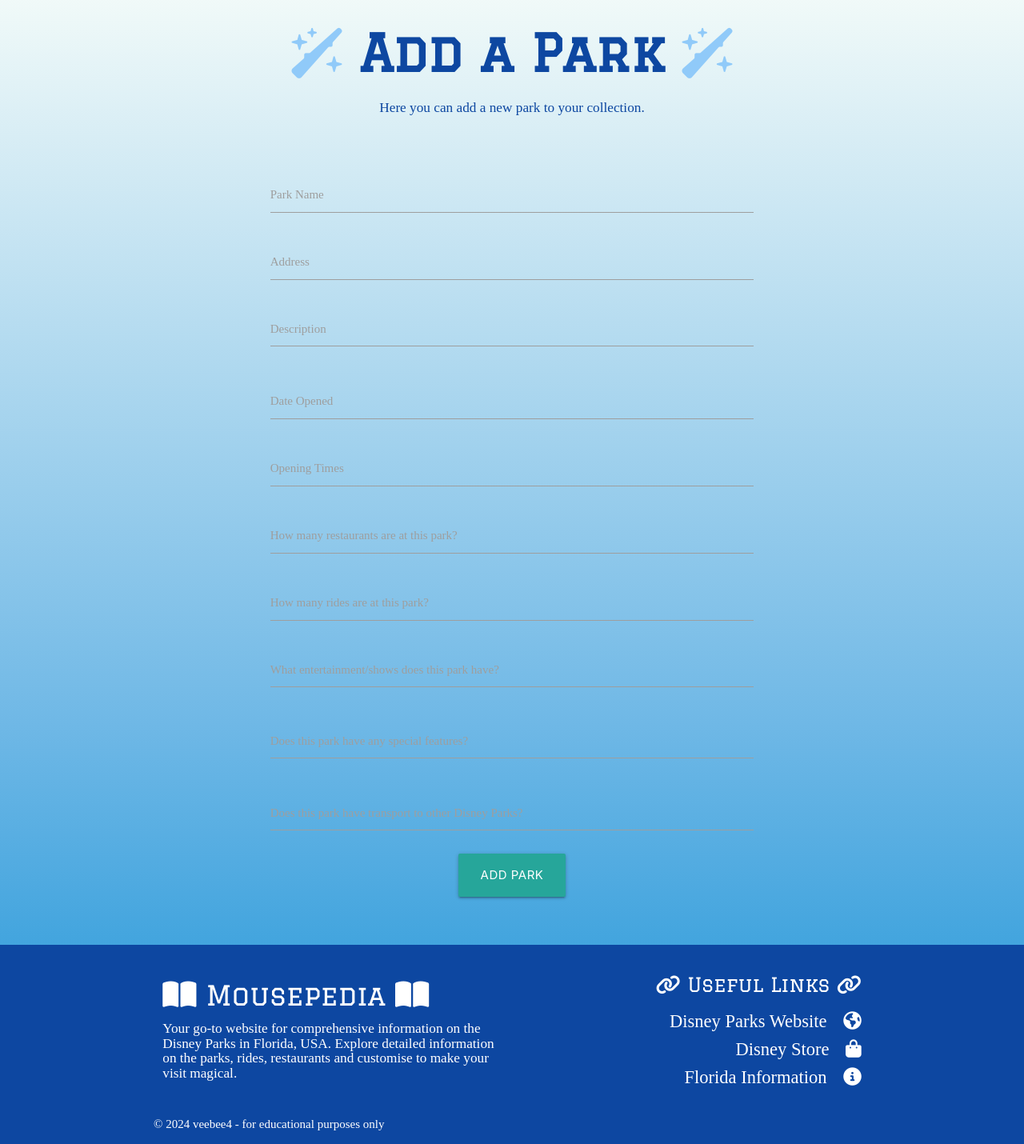
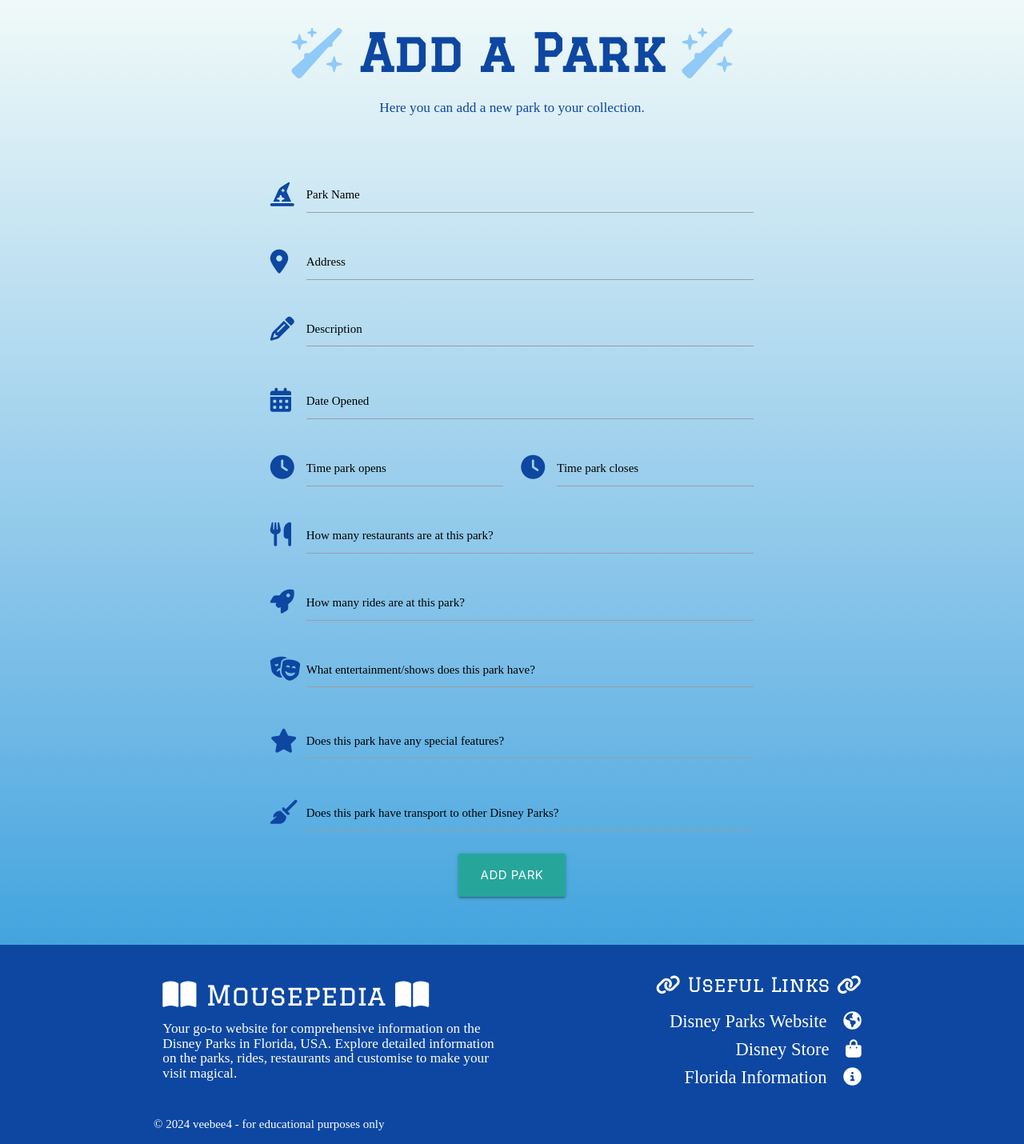
Before and after one commit to veebee4/mousepedia, a Flask app: page /add_park in a window 1280 px wide. Shown: the part 74-1504 px from the top of the page at 80% size. Run offline with Flask 2, Linux system fonts and the light colour scheme; some libraries are stand-ins or nearby versions; some web fonts are replaced.

Commit message:
Add more detail and functionality to add_park form

```diff
--- a/mousepedia/models.py
+++ b/mousepedia/models.py
@@ -42,7 +42,8 @@ class Park(db.Model):
     park_address = db.Column(db.String(50), unique=True, nullable=False)
     park_description = db.Column(db.Text, nullable=False)
     date_opened = db.Column(db.Date, nullable=False)
-    opening_times = db.Column(db.String(20), nullable=False)
+    time_open = db.Column(db.Time, nullable=False)
+    time_closed = db.Column(db.Time, nullable=False)
     num_restaurants = db.Column(db.Integer, nullable=False)
     restaurant_ids = db.Column(db.Integer, db.ForeignKey("restaurant.id", ondelete="CASCADE"), nullable=False)
     num_rides = db.Column(db.Integer, nullable=False)
--- a/mousepedia/static/css/style.css
+++ b/mousepedia/static/css/style.css
@@ -21,8 +21,20 @@ body {
     -webkit-text-stroke: 1px #1a93d7;
 }
 
-.fa-hat-wizard {
-    -webkit-text-stroke: 2px #1a93d7;
+/* label color on forms */
+.input-field label {
+    color: #000;
+}
+
+/* label focus color on text rows on forms */
+.input-field input[type=text]:focus + label {
+    color: #0d47a1;
+}
+
+/* label underline focus color */
+.input-field input[type=text]:focus {
+    border-bottom: 1px solid #0d47a1;
+    box-shadow: 0 1px 0 0 #0d47a1;
 }
 
 /* ---------------------------------------- Body */
--- a/mousepedia/static/js/script.js
+++ b/mousepedia/static/js/script.js
@@ -10,5 +10,14 @@ document.addEventListener('DOMContentLoaded', function() {
   M.Datepicker.init(dateOpened);
   });
 
-  $('.materialize-textarea').val('New Text');
-  M.textareaAutoResize($('.materialize-textarea'));
+  document.addEventListener('DOMContentLoaded', function() {
+    // initialises the time picker for time_open & time_closed on the add_park form
+    let openingTimes = document.querySelectorAll('.timepicker');
+    M.Timepicker.init(openingTimes);
+  });
+
+  // initialises the character counter function
+  document.addEventListener('DOMContentLoaded', function() {
+    let textCount = document.querySelectorAll('#input_text');
+    M.CharacterCounter.init(textCount);
+});
--- a/mousepedia/templates/add_park.html
+++ b/mousepedia/templates/add_park.html
@@ -11,70 +11,85 @@
             <!-- park_name -->
             <div class="row">
                 <div class="input-field col s12">
-                    <input id="park_name" name="park_name" minlength="5" maxlength="50" type="text" required>
+                    <i class="fa-solid fa-hat-wizard blue-text text-darken-4 prefix"></i>
+                    <input id="park_name" name="park_name" minlength="5" maxlength="50" type="text" data-length="50" class="textCount" required>
                     <label for="park_name">Park Name</label>
                 </div>
             </div>
             <!-- park_address -->
             <div class="row">
                 <div class="input-field col s12">
-                    <input id="park_address" name="park_address" minlength="5" maxlength="50" type="text" class="validate" required>
+                    <i class="fa-solid fa-location-dot blue-text text-darken-4 prefix"></i>
+                    <input id="park_address" name="park_address" minlength="5" maxlength="50" type="text" class="textCount" required data-length="50">
                     <label for="park_address">Address</label>
                 </div>
             </div>
             <!-- park_description -->
             <div class="row">
                 <div class="input-field col s12">
-                    <textarea id="park_description" name="park_description" class="materialize-textarea" required></textarea>
+                    <i class="fa-solid fa-pencil blue-text text-darken-4 prefix"></i>
+                    <textarea id="park_description" name="park_description" minlength="5" maxlength="500" class="materialize-textarea textCount" data-length="500" required></textarea>
                     <label for="park_description">Description</label>
                 </div>
             </div>
             <!-- date_opened -->
             <div class="row">
                 <div class="input-field col s12">
+                    <i class="fa-solid fa-calendar-days blue-text text-darken-4 prefix"></i>
                     <input type="text" name="date_opened" class="datepicker">
                     <label for="date_opened">Date Opened</label>
                 </div>
             </div>
             <!-- opening_times -->
             <div class="row">
-                <div class="input-field col s12">
-                    <input id="opening_times" name="opening_times" type="text" class="validate" required>
-                    <label for="opening_times">Opening Times</label>
+                <div class="input-field col s6">
+                    <i class="fa-solid fa-clock blue-text text-darken-4 prefix"></i>
+                    <input type="text" class="timepicker" name="time_open">
+                    <label for="time_open">Time park opens</label>
+                </div>
+                <div class="input-field col s6">
+                    <i class="fa-solid fa-clock blue-text text-darken-4 prefix"></i>
+                    <input type="text" class="timepicker" name="time_closed">
+                    <label for="time_closed">Time park closes</label>
                 </div>
             </div>
             <!-- num_restaurants -->
             <div class="row">
                 <div class="input-field col s12">
-                    <input id="num_restaurants" name="num_restaurants" type="number" class="validate">
+                    <i class="fa-solid fa-utensils blue-text text-darken-4 prefix"></i>
+                    <input id="num_restaurants" name="num_restaurants" type="number" class="validate textCount">
                     <label for="num_restaurants">How many restaurants are at this park?</label>
                 </div>
             </div>
             <!-- num_rides -->
             <div class="row">
                 <div class="input-field col s12">
-                    <input id="num_rides" name="num_rides" type="number" class="validate">
+                    <i class="fa-solid fa-rocket blue-text text-darken-4 prefix"></i>
+                    <input id="num_rides" name="num_rides" type="number" class="validate textCount">
                     <label for="num_rides">How many rides are at this park?</label>
                 </div>
             </div>
             <!-- entertainment -->
             <div class="row">
                 <div class="input-field col s12">
-                    <textarea id="entertainment" name="entertainment" class="materialize-textarea"></textarea>
+                    <i class="fa-solid fa-masks-theater blue-text text-darken-4 prefix"></i>
+                    <textarea id="entertainment" name="entertainment" minlength="5" maxlength="500" class="materialize-textarea textCount" data-length="500"></textarea>
                     <label for="entertainment">What entertainment/shows does this park have?</label>
                 </div>
             </div>
             <!-- special_features -->
             <div class="row">
                 <div class="input-field col s12">
-                    <textarea id="special_features" name="special_features" class="materialize-textarea"></textarea>
+                    <i class="fa-solid fa-star blue-text text-darken-4 prefix"></i>
+                    <textarea id="special_features" name="special_features" minlength="5" maxlength="500" class="materialize-textarea textCount" data-length="500"></textarea>
                     <label for="special_features">Does this park have any special features?</label>
                 </div>
             </div>
             <!-- transport_between_parks -->
             <div class="row">
                 <div class="input-field col s12">
-                    <textarea id="transport_between_parks" name="transport_between_parks" class="materialize-textarea"></textarea>
+                    <i class="fa-solid fa-broom blue-text text-darken-4 prefix"></i>
+                    <textarea id="transport_between_parks" name="transport_between_parks" minlength="5" maxlength="500" class="materialize-textarea textCount" data-length="500"></textarea>
                     <label for="transport_between_parks">Does this park have transport to other Disney Parks?</label>
                 </div>
             </div>
```
